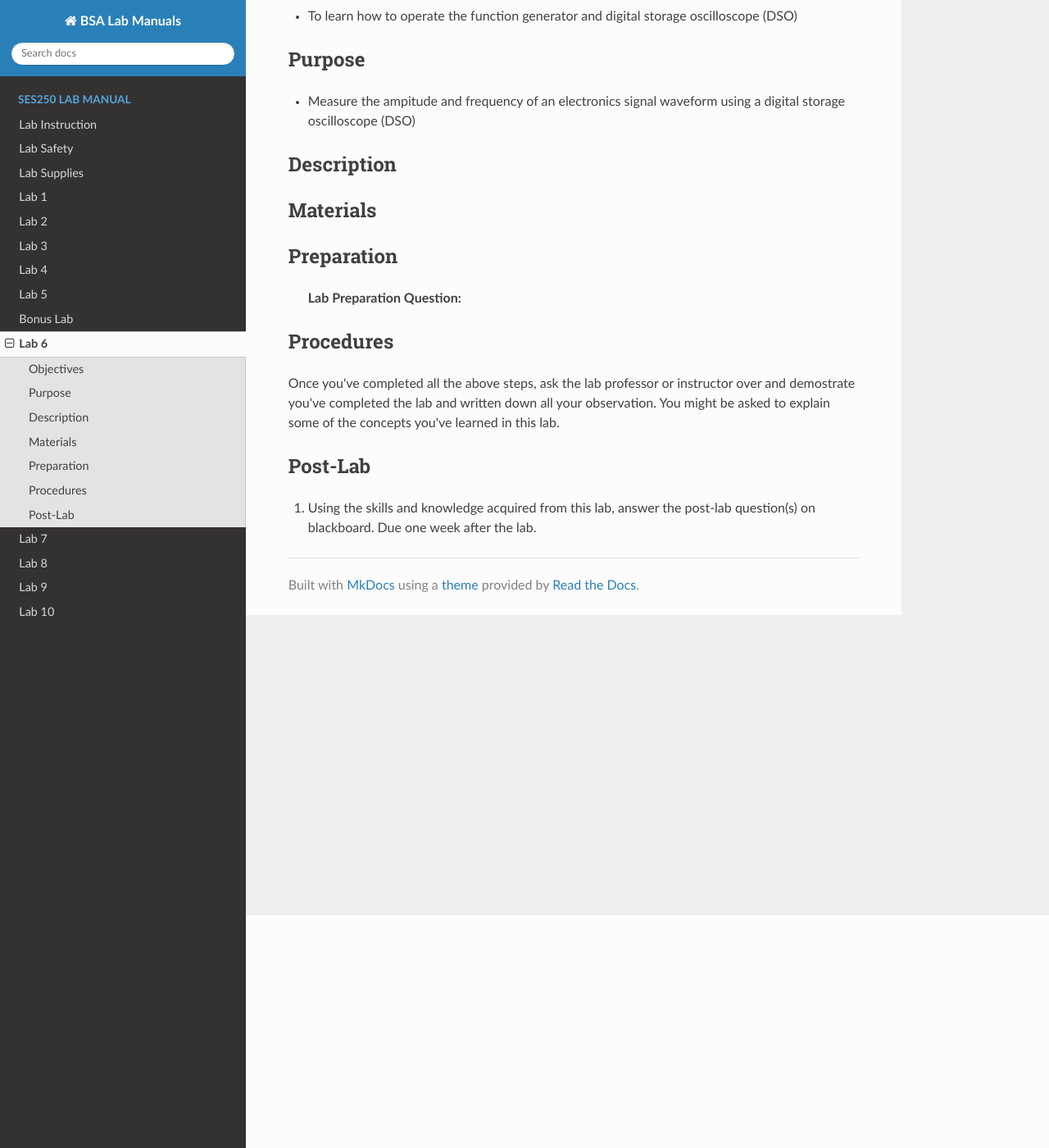
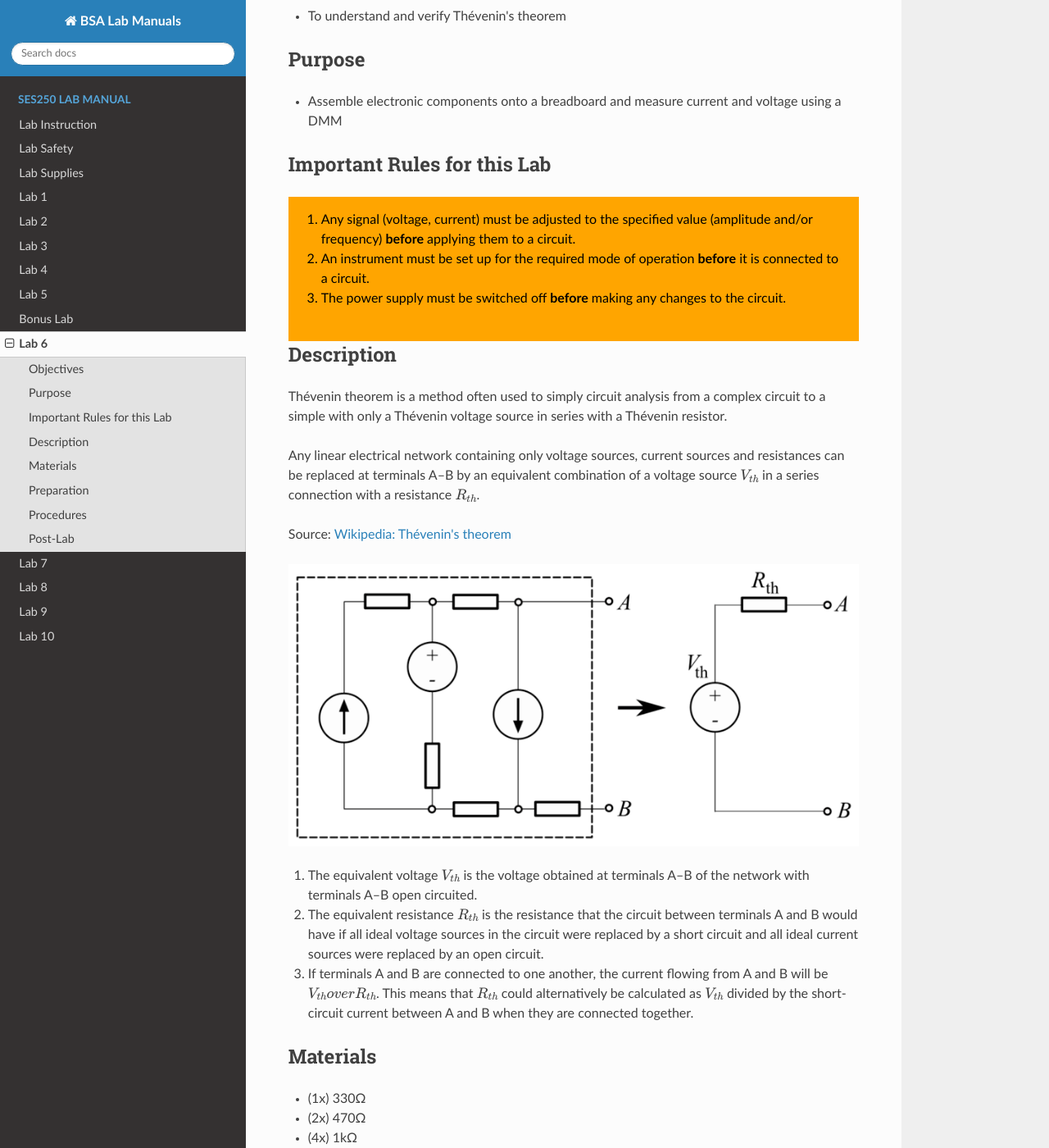
Before and after one commit to Seneca-BSA/bsa, an MkDocs documentation site: the page built from docs/ses250/lab6.md, in a window 1280 px wide and 1400 px high, scrolled down 284 px. Shown: the whole window at 82% size. Built offline with MkDocs 1.6.1, drawn with Linux system fonts in a browser that asks for light colours; nearby versions of some CDN libraries; formulas are drawn with MathJax 3; some of the changed text lies outside the part shown.

Commit message:
updated with lab 6

```diff
--- a/docs/ses250/lab6.md
+++ b/docs/ses250/lab6.md
@@ -1,4 +1,4 @@
-# Lab 6
+# Lab 6 : Thévenin Circuit
 
 <font size="5">
 Seneca College</br>
@@ -6,20 +6,113 @@ SES250 Electromagnatics
 </font>
 
 ## Objectives
-- To learn how to operate the function generator and digital storage oscilloscope (DSO)
+- To understand and verify Thévenin's theorem
 
 ## Purpose
-- Measure the ampitude and frequency of an electronics signal waveform using a digital storage oscilloscope (DSO)
+- Assemble electronic components onto a breadboard and measure current and voltage using a DMM
+
+## Important Rules for this Lab
+
+<div style="padding: 15px; border: 1px solid orange; background-color: orange; color: black;">
+<ol>
+<li>Any signal (voltage, current) must be adjusted to the specified value (amplitude and/or frequency) <strong>before</strong> applying them to a circuit.</li>
+<li>An instrument must be set up for the required mode of operation <strong>before</strong> it is connected to a circuit.</li>
+<li>The power supply must be switched off <strong>before</strong> making any changes to the circuit.</li>
+</ol>
+</div>
 
 ## Description
 
+Thévenin theorem is a method often used to simply circuit analysis from a complex circuit to a simple with only a Thévenin voltage source in series with a Thévenin resistor.
+
+Any linear electrical network containing only voltage sources, current sources and resistances can be replaced at terminals A–B by an equivalent combination of a voltage source \(V_{th}\) in a series connection with a resistance \(R_{th}\).
+
+Source: [Wikipedia: Thévenin's theorem](https://en.wikipedia.org/wiki/Th%C3%A9venin%27s_theorem)
+
+![Figure 6.1](lab6-thevenin.png)
+
+1. The equivalent voltage \(V_{th}\) is the voltage obtained at terminals A–B of the network with terminals A–B open circuited.
+1. The equivalent resistance \(R_{th}\) is the resistance that the circuit between terminals A and B would have if all ideal voltage sources in the circuit were replaced by a short circuit and all ideal current sources were replaced by an open circuit.
+1. If terminals A and B are connected to one another, the current flowing from A and B will be \(V_{th} over R_{th}\). This means that \(R_{th}\) could alternatively be calculated as \(V_{th}\) divided by the short-circuit current between A and B when they are connected together.
+
 ## Materials
+
+- (1x) 330Ω
+- (2x) 470Ω
+- (4x) 1kΩ
+    - or (3x) 1kΩ and (1x) 2kΩ
+- Breadboard
+- Jumper wires
 
 ## Preparation
 
 > **Lab Preparation Question:**
+>
+> 1. Using the circuit shown in Figure 6.2, calculate the Thevenin voltage \(V_{th}\) and resistance \(R_{th}\) of the circuit by removing \(R_L\).
+>
+> 1. Sketch the breadboard below onto your notebook then draw how the components will be connected to the breadboard according to the circuit shown in Figure 6.2 and 6.3. Clearly show which tie point will the wire, resistor and power supply be attached to.
+>
+    >    ![Breadboard Sketch](lab4-breadboard-sketch.png)
+>
+> 1. Copy the observation tables found in this lab into your notebook.
+>
 
 ## Procedures
+
+In this part of the lab, we will be exploring resistors in parallel and series configurations.
+
+1. Obtain the necessary resistors, a breadboard and a few jumper wires. If a resistor value is not available, use resistors of very similar value.
+    - If a 2 kΩ resistor is available, \(R_1\) and \(R_2\) can be combined and replaced with the 2 kΩ resistor.
+
+1. Turn on the DMM at your workbench and turn it to the “Ω 2W” resistance measurement mode. Measure and record the resistance of each resistor.
+
+    > **Lab Question 1:** Record the resistance (at least 3 S.F.) of each resistor in the table below:
+    >
+    > ||R1 (1kΩ)|R2 (1kΩ)|R3 (1kΩ)|R4 (470Ω)|R5 (470Ω)|RL (1kΩ)|
+    > |---|---|---|---|---|---|---|
+    > |Measured Resistance [Ω]|||||||
+
+1. Assemble the circuit shown below then measure the current through the load resistor.
+
+    **REMEMBER:** To measure current, the digital multimeter needs to be in DC current mode (DCI) to act as an ammeter. An ammeter needs to be connected in series with a resistor to measure the current.
+
+    ![Figure 6.2](lab6-circuit.png)
+
+    ***Figure 6.2***
+
+    > **Lab Question 2:** Record the measured values in the table below by supplying the circuit with 5V.
+    >
+    > ||\(R_L\) (\(I_L\))|
+    > |---|---|
+    > |Current through resistors||
+    >
+    > **Lab Question 3:** Does the measured value agree with the value you calculated in the pre-lab? What is the percentage error? Is it within the tolerance of the resistor?
+
+1. From the pre-lab, you should've calculated the \(V_{th}\) and \(R_{th}\) for the circuit above. Obtain a resistor that's very close to the \(R_{th}\) value you calculated.
+
+    > **Lab Question 4:** Record the resistance (at least 3 S.F.) of each resistor in the table below:
+    >
+    > ||\(R_{th}\)|
+    > |---|---|
+    > |Measured Resistance [Ω]||
+
+1. Assemble the thevenin circuit shown below.
+
+    **REMEMBER:** To measure current, the digital multimeter needs to be in DC current mode (DCI) to act as an ammeter. An ammeter needs to be connected in series with a resistor to measure the current.
+
+    ![Figure 6.3](lab6-circuit-thevenin.png)
+
+    ***Figure 6.3***
+
+1. Set the DC power supply to the \(V_{th}\) value you calculated in the pre-lab then turn it on to measure the current through the load resistor.
+
+    > **Lab Question 5:** Record the measured values in the table below by supplying the circuit with \(V_{th}\).
+    >
+    > ||\(R_L\) (\(I_L\))|
+    > |---|---|
+    > |Current through resistors||
+    >
+    > **Lab Question 6:** Does the measured value agree with the value you calculated in the pre-lab and the value you obatined earlier? What is the percentage error?
 
 Once you've completed all the above steps, ask the lab professor or instructor over and demostrate you've completed the lab and written down all your observation. You might be asked to explain some of the concepts you've learned in this lab.
 
```
Also changed, not shown: docs/ses250/index.md (+3 -3 lines), docs/ses250/lab-bonus.md (+2 -1 lines), docs/ses250/lab7.md (+2 -0 lines), docs/ses250/lab5-thevenin-1.png (added), docs/ses250/lab6-circuit-thevenin.png (added), docs/ses250/lab6-circuit.png (added), docs/ses250/lab6-thevenin.png (added).
